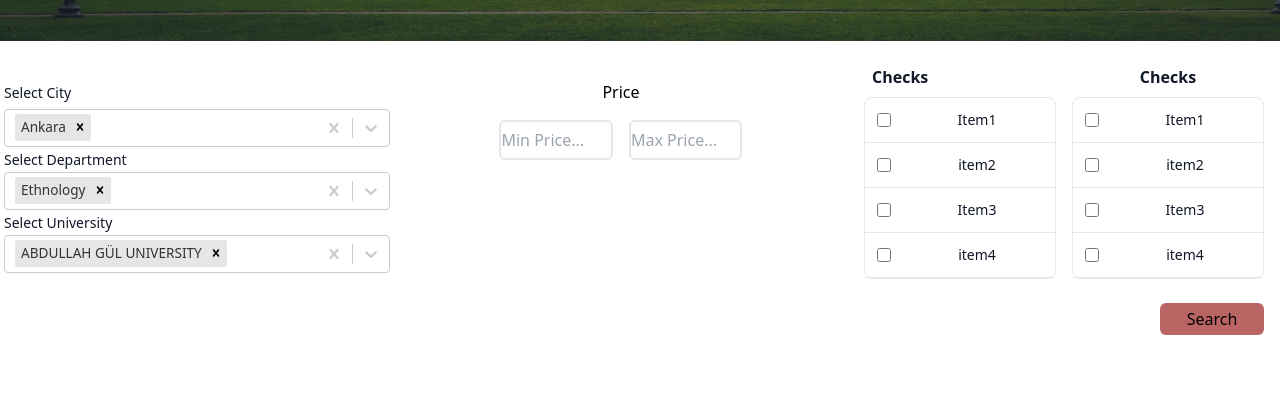
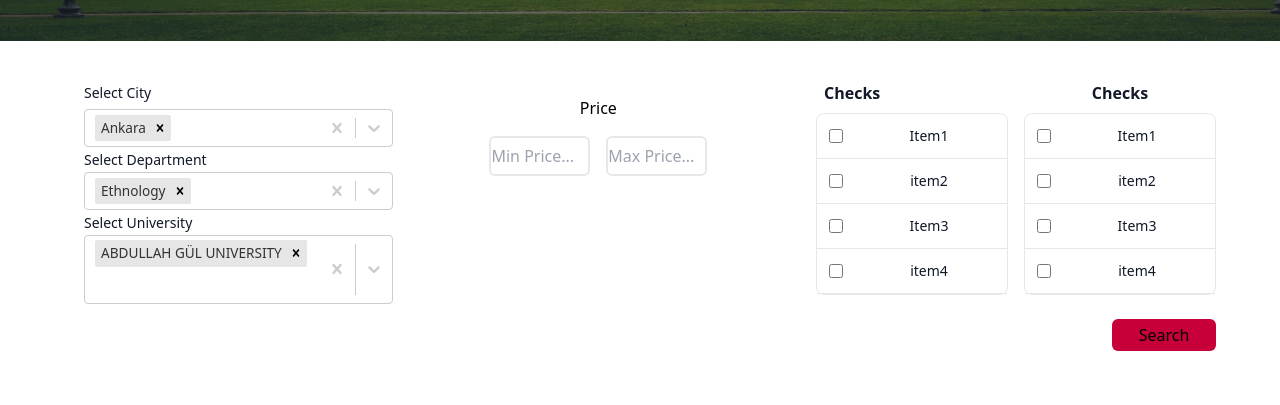
Before and after one commit to TR-YOS-PROJECT-ORGANIZATION/tr-yos-4, a React app: page /Departments in a window 1280 px wide. Shown: the part 475-880 px from the top of the page. Built offline with nearby package versions, Linux system fonts and the light colour scheme; the HTML template or start-up script is replaced by a standard one.

Commit message:
Card and form aligned

```diff
--- a/src/pages/Departments.jsx
+++ b/src/pages/Departments.jsx
@@ -16,7 +16,7 @@ function Departments() {
 
         <form
           method="POST"
-          className=" flex flex-col justify-center items-center w-full sm:flex-col sm:justify-center sm:items-center sm:m-4  md:flex md:flex-row md:m-0 md:justify-center md:items-center"
+          className=" flex flex-col justify-center items-center w-full sm:flex-col sm:justify-center sm:items-center sm:m-4  md:flex md:flex-row md:px-16 md:justify-center md:items-center"
         >
           <Selections />
           <PriceForm />
@@ -24,7 +24,7 @@ function Departments() {
             <Checks />
             <div className="flex flex-row mx-2 justify-end sm:justify-start md:justify-end departments_search_button_container">
               <button
-                className="block float-right bg-red-retro m-2 w-1/4 py-1 rounded-md text-white departments_search_button md:m-2"
+                className="block float-right bg-red-warm m-2 w-1/4 py-1 rounded-md text-white departments_search_button md:m-2"
                 name="searchDepartments"
                 type="submit"
               >
```
